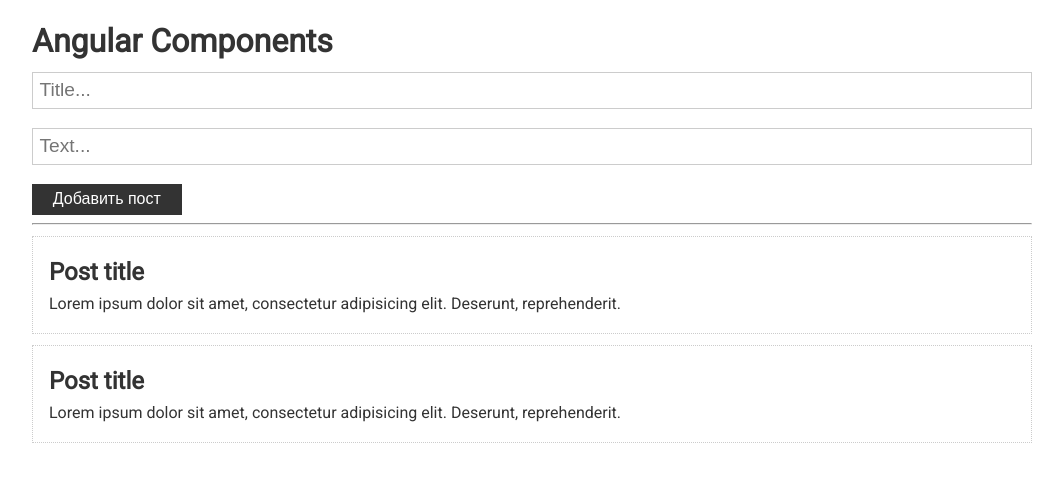
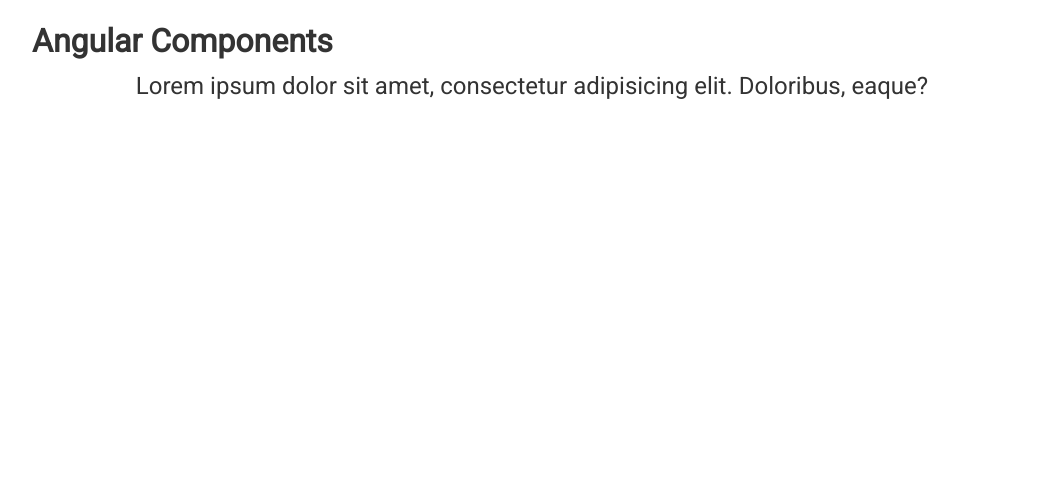
Before and after one commit to Manuilenkoart/training, an Angular app: page / in a window 1280 px wide. Shown: the top 482 px of the page, without its empty margins (108-1171 px from the left). Built offline with nearby package versions, Linux system fonts and the light colour scheme.

Commit message:
init directive component

```diff
--- a/src/app/app.component.html
+++ b/src/app/app.component.html
@@ -1,11 +1,5 @@
 <div class="container">
   <h1>Angular Components</h1>
 
-  <app-post-form></app-post-form>
-
-  <hr />
-
-  <app-post></app-post>
-  <app-post></app-post>
-
+  <p appStyle>Lorem ipsum dolor sit amet, consectetur adipisicing elit. Doloribus, eaque?</p>
 </div>
--- a/src/app/app.component.scss
+++ b/src/app/app.component.scss
@@ -0,0 +1,4 @@
+p {
+  font-size: 1.5rem;
+  text-align: center;
+}
--- a/src/app/app.module.ts
+++ b/src/app/app.module.ts
@@ -3,14 +3,12 @@
 
 import {AppComponent} from './app.component';
 import {FormsModule} from '@angular/forms';
-import {PostFormComponent} from './post-form/post-form.component';
-import {PostComponent} from './post/post.component';
+import {StyleDirective} from './directives/style.directive';
 
 @NgModule({
   declarations: [
     AppComponent,
-    PostFormComponent,
-    PostComponent,
+    StyleDirective
   ],
   imports: [
     BrowserModule,
--- /dev/null
+++ b/src/app/directives/style.directive.ts
@@ -0,0 +1,8 @@
+import {Directive} from '@angular/core';
+
+@Directive({
+  selector: '[appStyle]'
+})
+export class StyleDirective {
+
+}
--- a/src/app/post-form/post-form.component.html
+++ /dev/null
@@ -1,7 +0,0 @@
-<div>
-
-  <input type="text" class="form-control" placeholder="Title...">
-  <input type="text" class="form-control" placeholder="Text...">
-
-  <button class="btn">Добавить пост</button>
-</div>
--- a/src/app/post-form/post-form.component.ts
+++ /dev/null
@@ -1,15 +0,0 @@
-import { Component, OnInit } from '@angular/core';
-
-@Component({
-  selector: 'app-post-form',
-  templateUrl: './post-form.component.html',
-  styleUrls: ['./post-form.component.scss']
-})
-export class PostFormComponent implements OnInit {
-
-  constructor() { }
-
-  ngOnInit() {
-  }
-
-}
--- a/src/app/post/post.component.html
+++ /dev/null
@@ -1,4 +0,0 @@
-<div class="card">
-  <h2>Post title</h2>
-  <p>Lorem ipsum dolor sit amet, consectetur adipisicing elit. Deserunt, reprehenderit.</p>
-</div>
--- a/src/app/post/post.component.ts
+++ /dev/null
@@ -1,15 +0,0 @@
-import { Component, OnInit } from '@angular/core';
-
-@Component({
-  selector: 'app-post',
-  templateUrl: './post.component.html',
-  styleUrls: ['./post.component.scss']
-})
-export class PostComponent implements OnInit {
-
-  constructor() { }
-
-  ngOnInit() {
-  }
-
-}
```
Also changed, not shown: src/app/post-form/post-form.component.scss (deleted), src/app/post/post.component.scss (deleted).
